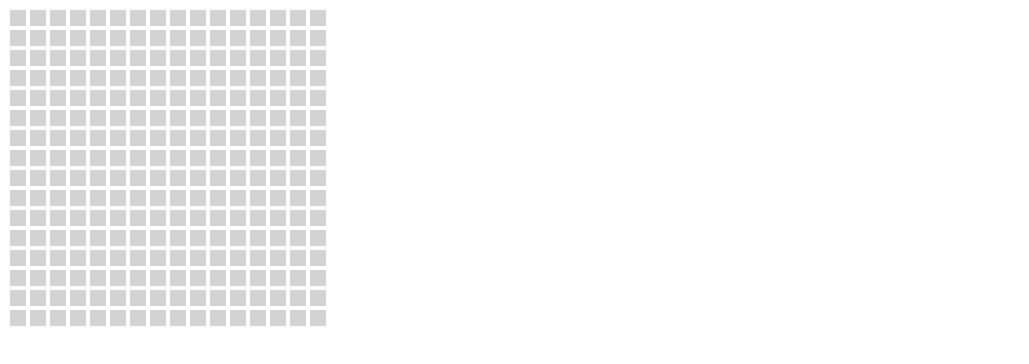
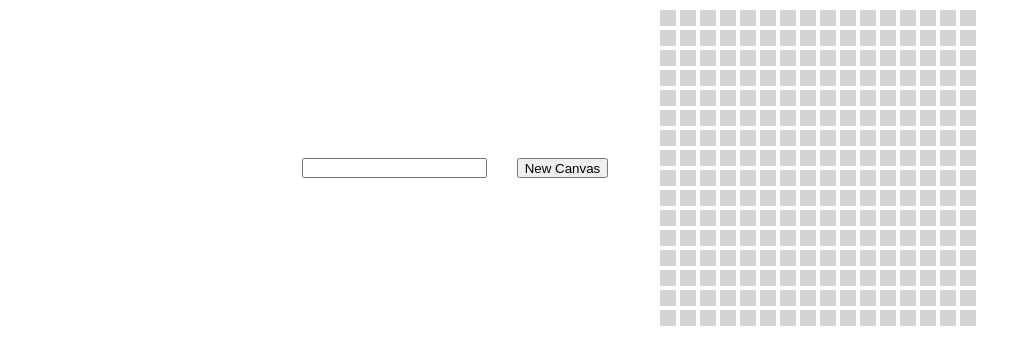
Before and after one commit to ynzhang23/etch-a-sketch, a plain HTML site: page index.html in a window 1280 px wide. Shown: the whole page, without its empty margins (0-1029 px from the left). Drawn offline with Linux system fonts and the light colour scheme.

Commit message:
Create input field for dimension of the canvas

```diff
--- a/script.js
+++ b/script.js
@@ -1,5 +1,30 @@
-// specify dimension = 16
-const dimension = 16;
+// create tool box
+let toolBox = document.createElement('div');
+toolBox.classList.toggle('toolBox');
+document.body.appendChild(toolBox);
+
+// create dimension adjustment container
+let containerDimension = document.createElement('div');
+containerDimension.classList.toggle('containerDimension');
+toolBox.appendChild(containerDimension);
+
+// create box for inputting dimension
+let dimensionInputBox = document.createElement('input');
+dimensionInputBox.classList.toggle('dimensionInput');
+containerDimension.appendChild(dimensionInputBox);
+
+// create button to receive input
+let dimensionBtn = document.createElement('button');
+dimensionBtn.classList.toggle('dimensionBtn');
+containerDimension.appendChild(dimensionBtn);
+
+dimensionBtn.textContent = "New Canvas";
+
+// change dimension value
+let dimension;
+dimensionBtn.addEventListener('click', () =>
+    dimension = document.querySelector('.dimensionBtn')
+)
 
 // create containing box
 let containerZero = document.createElement('div');
@@ -28,7 +53,6 @@ for (i = 0; i < 16; i++) {
 }
 
 // allow box to detect hover, changes its color on hover
-
 // add event listener to all boxes
 for (i = 0; i < 16; i++) {
     for (j = 0; j < 16; j++) {
--- a/style.css
+++ b/style.css
@@ -1,6 +1,32 @@
 body {
     display: flex;
+    justify-content: center;
+    align-items: center;
 }
+
+.toolBox {
+    display: flex;
+    flex-flow: column;
+    align-items: center;
+    margin-right: 50px;
+}
+
+.containerDimension {
+    display: flex;
+    align-items: center;
+}
+
+.dimensionInput {
+    height: 20px;
+    box-sizing: border-box;
+}
+
+.dimensionBtn {
+    margin-left: 30px;
+    height: 20px;
+    box-sizing: border-box;
+}
+
 .containerZero {
     display: flex;
     flex-direction: column;
```
